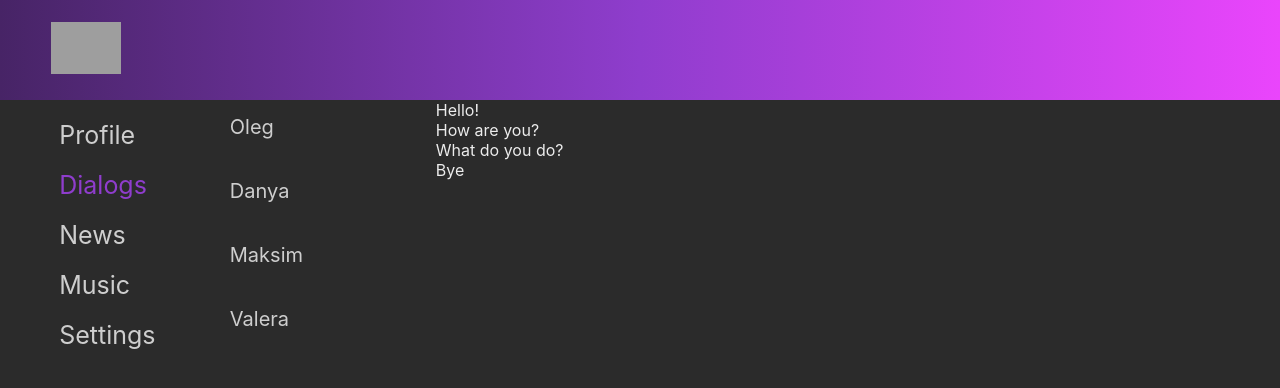
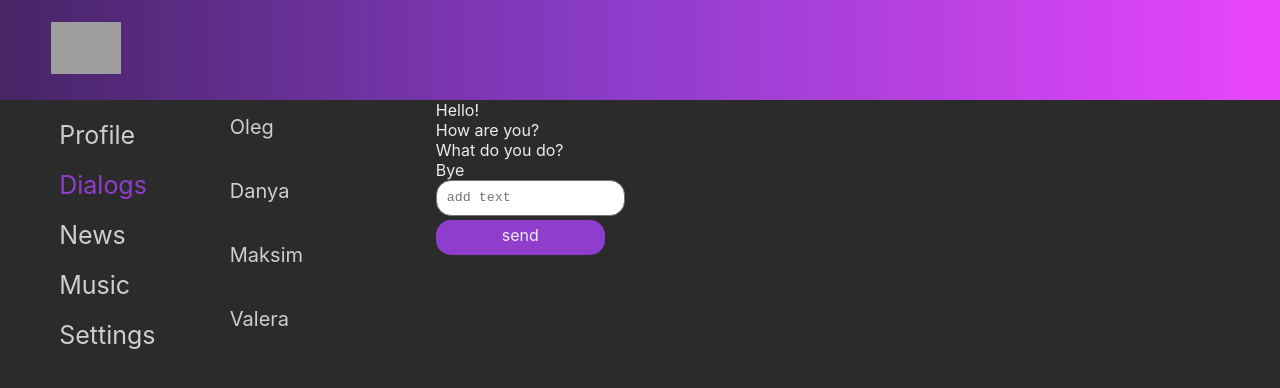
Before and after one commit to Coovik/react-social-network, a React (Create React App) app: page /dialogs in a window 1280 px wide. Shown: the top 388 px of the page. Built offline with nearby package versions, Linux system fonts and the light colour scheme; grey boxes are pictures that could not be loaded.

Commit message:
added reducers

```diff
--- a/src/App.css
+++ b/src/App.css
@@ -6,7 +6,6 @@ body {
 .app-wrapper {
    display: grid;
    grid-template: minmax(100px, auto) 1fr / 1fr 3fr 20fr 1fr;
-   /* row-gap: 20px; */
 }
 
 .app-content {
--- a/src/App.js
+++ b/src/App.js
@@ -21,7 +21,9 @@ function App(props) {
                      dispatch={props.dispatch}
                   />}
                   />
-                  <Route path="/dialogs/*" element={<Dialogs data={props.data.dialogsPage} />} />
+                  <Route path="/dialogs/*" element={<Dialogs
+                     data={props.data.dialogsPage}
+                     dispatch={props.dispatch} />} />
                   <Route path="/news" element={<News />} />
                   <Route path="/music" element={<Music />} />
                   <Route path="/settings" element={<Settings />} />
--- a/src/components/content/dialogs/Dialogs.jsx
+++ b/src/components/content/dialogs/Dialogs.jsx
@@ -1,15 +1,38 @@
 import c from './Dialogs.module.css'
 import Messages from './messages/Messages';
 import { NavLink } from 'react-router-dom';
+import { addMessageActionCreator, updateDialogTextActionCreator } from '../../../redux/dialogs-reducer';
 
 
 function Dialogs(props) {
    let dialogList = props.data.dialogs.map(dialog => <div className={c.item}><NavLink className={navData => navData.isActive ? c.active : ""} to={`/dialogs/${dialog.id}`} >{dialog.name}</NavLink></div>)
    let tagMessages = props.data.messages.map(message => <Messages message={message.message} id={message.id} />)
+
+   let send = () => {
+      props.dispatch(addMessageActionCreator())
+   }
+   let onChangeText = (e) => {
+      let text = e.target.value
+      props.dispatch(updateDialogTextActionCreator(text))
+   }
+
    return (
       <div className={c.dialogs}>
-         <div className={c.dialogItem}>{dialogList}</div>
-         <div className={c.messages}>{tagMessages}</div>
+         <div className={c.dialogItem}>
+            {dialogList}
+         </div>
+         <div className={c.messages}>
+            {tagMessages}
+            <div className={c.input}>
+               <textarea
+                  className={c.textarea}
+                  placeholder='add text'
+                  onChange={onChangeText}
+                  value={props.data.newText}
+               />
+               <div className={c.button} onClick={send}>send</div>
+            </div>
+         </div>
       </div>
    )
 }
--- a/src/components/content/dialogs/Dialogs.module.css
+++ b/src/components/content/dialogs/Dialogs.module.css
@@ -32,3 +32,20 @@
 
 .messages {
 }
+.input{}
+.textarea{
+   border-radius: 15px;
+   resize: none;
+   height: 30px;
+   line-height: 30px;
+   padding-left: 10px;
+}
+.button{
+   cursor: pointer;
+   width: 20%;
+   text-align: center;
+   line-height: 30px;
+   height: 35px;
+   border-radius: 15px;
+   background: #8f3dcd;
+}
--- a/src/components/content/profile/posts/Posts.jsx
+++ b/src/components/content/profile/posts/Posts.jsx
@@ -1,7 +1,7 @@
 import c from './Posts.module.css'
 import Post from './post/Post';
 import React from 'react';
-import { addPostActionCreator, updateNewPostTextActionCreator } from '../../../../redux/state';
+import { addPostActionCreator, updateNewPostTextActionCreator } from '../../../../redux/profile-reducer';
 
 
 function Posts(props) {
--- a/src/components/content/profile/posts/Posts.module.css
+++ b/src/components/content/profile/posts/Posts.module.css
@@ -13,12 +13,9 @@ margin: 0px 0px 20px 0px;
 .textarea{
    border-radius: 15px;
    resize:none;
-   /* width: 50%; */
    height: 30px;
    line-height: 30px;
    padding-left: 10px;
-   /* background: #000; */
-   /* box-shadow: 0 0 10px rgba(255, 0, 0, 0.3); */
 }
 .button{
    cursor: pointer;
--- /dev/null
+++ b/src/redux/dialogs-reducer.js
@@ -0,0 +1,26 @@
+const ADD_MESSAGE = 'ADD_MESSAGE'
+const UPDATE_DIALOG_TEXT = ' UPDATE_DIALOG_TEXT'
+
+
+const dialogsReducer = (state, action) => {
+   switch (action.type) {
+      case ADD_MESSAGE:
+         let message = { id: 5, message: state.newText }
+         state.messages.push(message)
+         state.newText = ''
+         return state
+      case UPDATE_DIALOG_TEXT:
+         state.newText = action.newMessage
+         return state
+      default:
+         return state
+   }
+}
+
+
+export const addMessageActionCreator = () => ({ type: ADD_MESSAGE })
+export const updateDialogTextActionCreator = (text) => (
+   { type: UPDATE_DIALOG_TEXT, newMessage: text }
+)
+
+export default dialogsReducer
--- /dev/null
+++ b/src/redux/profile-reducer.js
@@ -0,0 +1,25 @@
+const ADD_POST = 'ADD-POST'
+const UPDATE_NEW_POST_TEXT = 'UPDATE-NEW-POST-TEXT'
+
+
+const profileReducer = (state, action) => {
+   switch (action.type) {
+      case ADD_POST:
+         let post = { name: state.newPostText }
+         state.postsName.push(post)
+         state.newPostText = ''
+         return state
+      case UPDATE_NEW_POST_TEXT:
+         state.newPostText = action.newText
+         return state
+      default:
+         return state
+   }
+}
+
+export const addPostActionCreator = () => ({ type: ADD_POST })
+export const updateNewPostTextActionCreator = (text) => (
+   { type: UPDATE_NEW_POST_TEXT, newText: text }
+)
+
+export default profileReducer
--- a/src/redux/state.js
+++ b/src/redux/state.js
@@ -1,5 +1,7 @@
-const ADD_POST = 'ADD-POST'
-const UPDATE_NEW_POST_TEXT = 'UPDATE-NEW-POST-TEXT'
+import profileReducer from "./profile-reducer"
+import dialogsReducer from './dialogs-reducer';
+import { renderTree } from './../index';
+
 
 let store = {
    _data: {
@@ -25,6 +27,7 @@ let store = {
             { id: '3', message: 'What do you do?' },
             { id: '4', message: 'Bye' },
          ],
+         newText: '',
       },
    },
 
@@ -38,22 +41,12 @@ let store = {
 
 
    dispatch(action) {
-      if (action.type === ADD_POST) {
-         let post = { name: this._data.profilePage.newPostText }
-         this._data.profilePage.postsName.push(post)
-         this._data.profilePage.newPostText = ''
-         this.renderTree(this._data)
-      } else if (action.type === UPDATE_NEW_POST_TEXT) {
-         this._data.profilePage.newPostText = action.newText
-         this.renderTree(this._data)
-      }
+      profileReducer(this._data.profilePage, action)
+      dialogsReducer(this._data.dialogsPage, action)
+      this.renderTree(this._data)
    }
 
 }
 
-export const addPostActionCreator = () => ({ type: ADD_POST })
-export const updateNewPostTextActionCreator = (text) => (
-   { type: UPDATE_NEW_POST_TEXT, newText: text }
-)
 
 export default store
```
